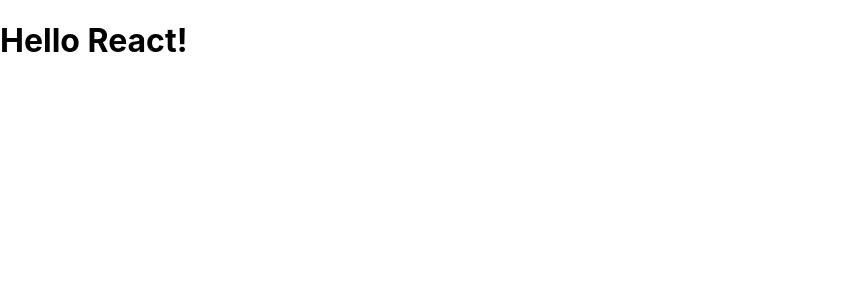
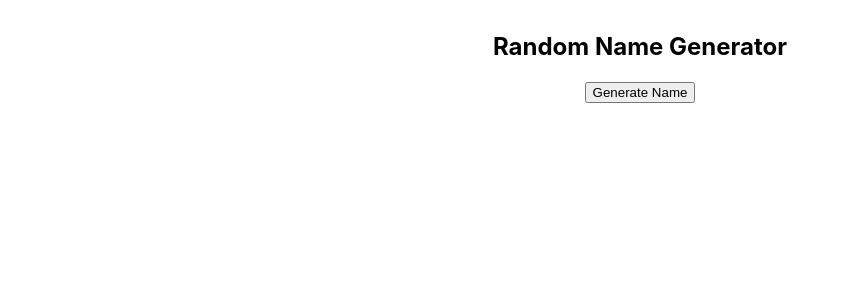
Before and after one commit to Spaceydaisy/random-name-generator, a React (Create React App) app: page / in a window 1280 px wide. Shown: the top 300 px of the page, without its empty margins (0-848 px from the left). Built offline with nearby package versions, Linux system fonts and the light colour scheme.

Commit message:
Add NameGenerator component with random name logic

```diff
--- a/src/App.js
+++ b/src/App.js
@@ -1,9 +1,11 @@
+import NameGenerator from "./NameGenerator";
+
 function App() {
   return (
     <div>
-      <h1>Hello React!</h1>
+      <NameGenerator />
     </div>
   );
 }
 
-export default App; // 👈 keep this
+export default App;
--- /dev/null
+++ b/src/NameGenerator.js
@@ -0,0 +1,23 @@
+import { useState } from "react";
+
+export default function NameGenerator() {
+  const firstNames = ["Sangita", "Arjun", "Maya", "Ravi", "Ananya"];
+  const lastNames = ["Sharma", "Patel", "Iyer", "Khan", "Das"];
+
+  const [name, setName] = useState("");
+
+  function generateName() {
+    const randomFirst =
+      firstNames[Math.floor(Math.random() * firstNames.length)];
+    const randomLast = lastNames[Math.floor(Math.random() * lastNames.length)];
+    setName(`${randomFirst} ${randomLast}`);
+  }
+
+  return (
+    <div style={{ textAlign: "center", marginTop: "2rem" }}>
+      <h2>Random Name Generator</h2>
+      <button onClick={generateName}>Generate Name</button>
+      {name && <p style={{ fontSize: "1.5rem", marginTop: "1rem" }}>{name}</p>}
+    </div>
+  );
+}
```
